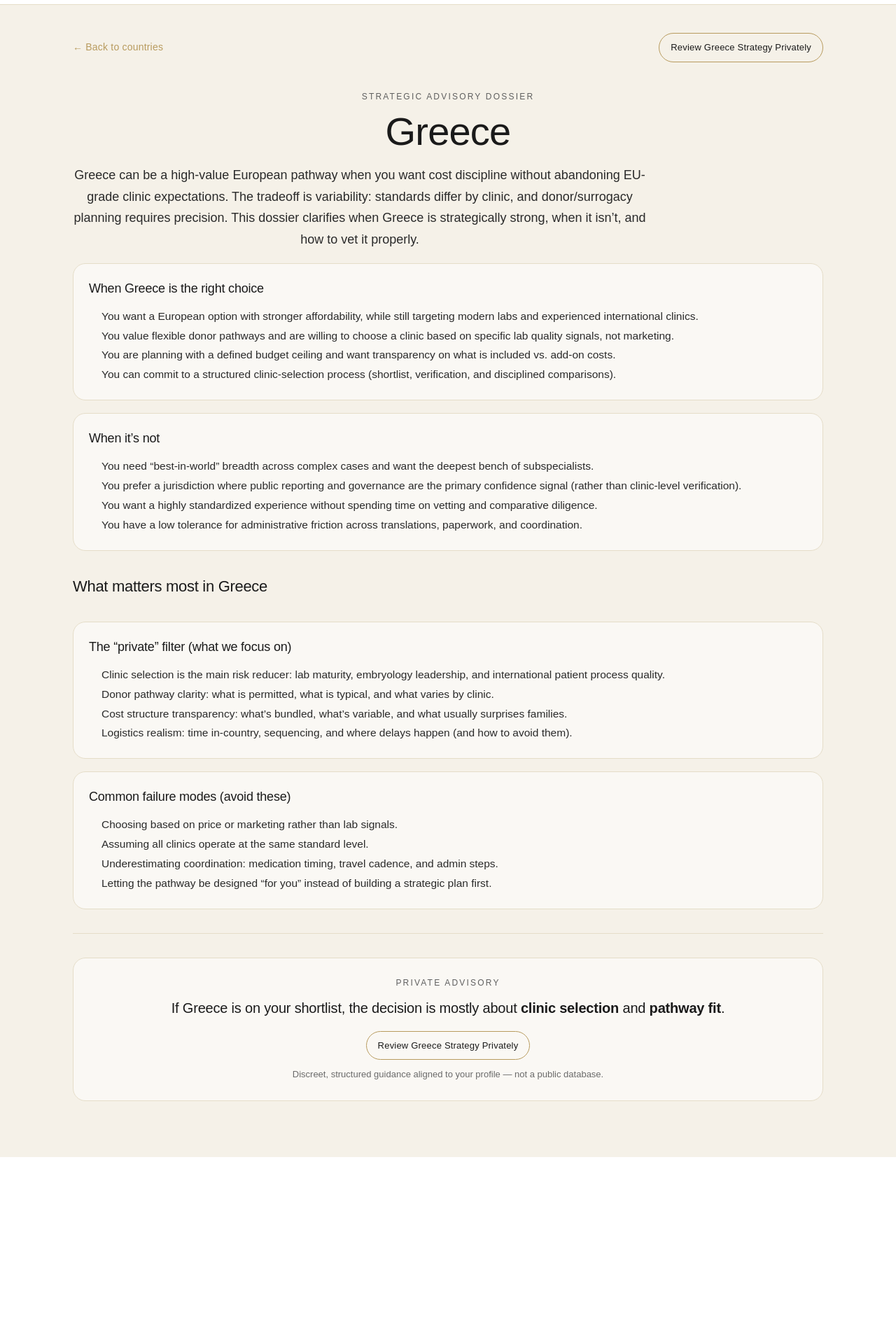
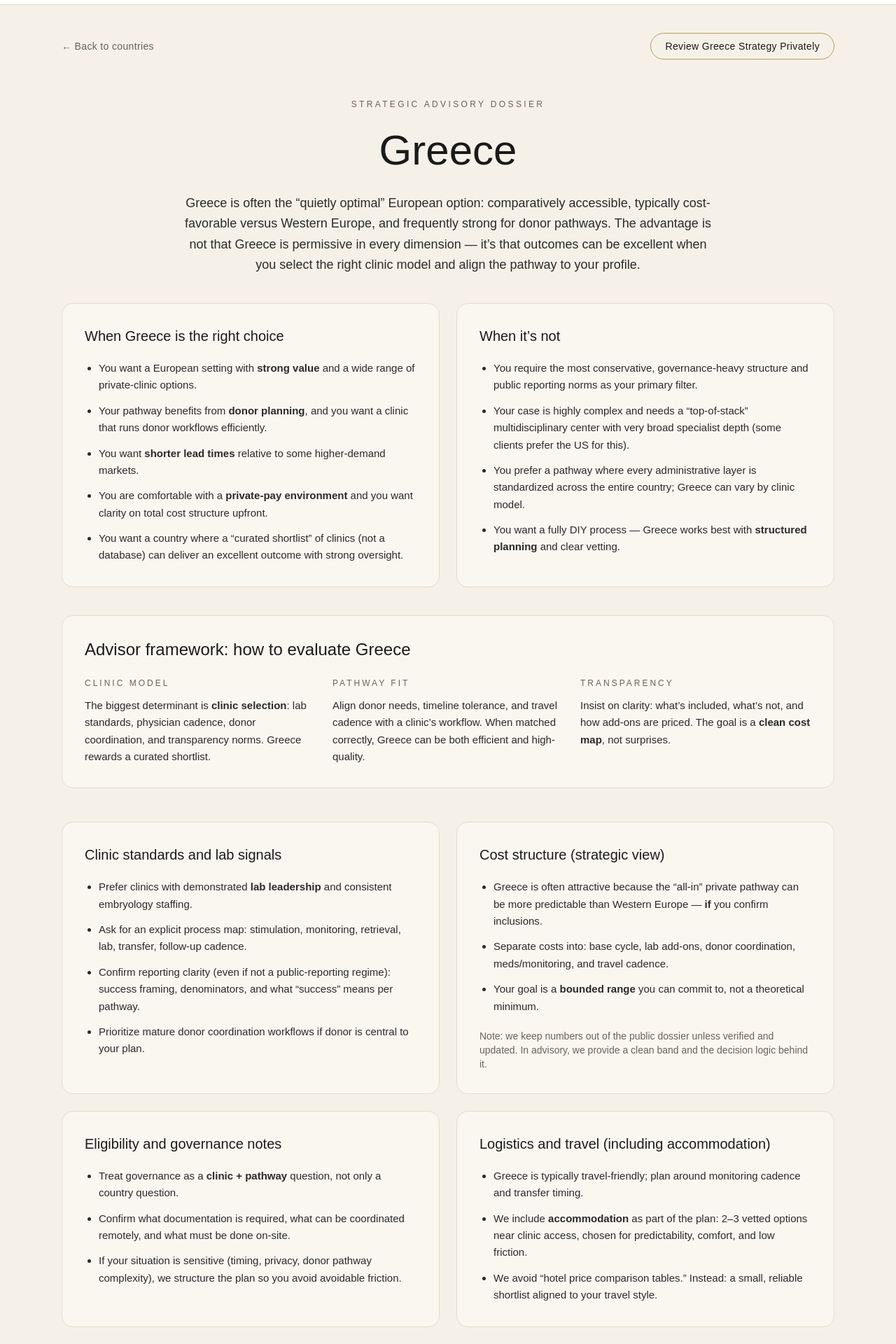
Before and after one commit to fmeliteintl-collab/fertilitycarehub-web, a Next.js app: page /countries/greece in a window 1280 px wide. Shown: the part 80-2000 px from the top of the page at 70% size. Before the commit the page ends 1733 px from the top, so only its background shows below. Built offline with nearby package versions, Linux system fonts and the light colour scheme.

Commit message:
Build Greece dossier

```diff
--- a/app/countries/greece/page.tsx
+++ b/app/countries/greece/page.tsx
@@ -1,264 +1,250 @@
 import Link from "next/link";
 
-export default function GreeceDossierPage() {
-  const PAGE_BG = "#F5F1E8";
-  const INK = "#1A1A1A";
-  const MUTED = "#5F5F5F";
-  const GOLD = "#B89B5E";
-  const BORDER = "#E5DDC8";
-  const CARD_BG = "rgba(255,255,255,0.55)";
-
-  const container: React.CSSProperties = {
-    maxWidth: 1120,
-    margin: "0 auto",
-    padding: "40px 24px 80px",
-  };
-
-  const topRow: React.CSSProperties = {
-    display: "flex",
-    alignItems: "center",
-    justifyContent: "space-between",
-    gap: 16,
-    marginBottom: 28,
-  };
-
-  const backLink: React.CSSProperties = {
-    color: GOLD,
-    textDecoration: "none",
-    fontSize: 14,
-    letterSpacing: 0.2,
-  };
-
-  const ctaBtn: React.CSSProperties = {
-    display: "inline-flex",
-    alignItems: "center",
-    justifyContent: "center",
-    padding: "10px 16px",
-    border: `1px solid ${GOLD}`,
-    borderRadius: 999,
-    color: INK,
-    background: "transparent",
-    textDecoration: "none",
-    fontSize: 13,
-    letterSpacing: 0.2,
-    whiteSpace: "nowrap",
-  };
-
-  const label: React.CSSProperties = {
-    fontSize: 12,
-    letterSpacing: 2.2,
-    color: MUTED,
-    textTransform: "uppercase",
-    marginBottom: 12,
-  };
-
-  const h1: React.CSSProperties = {
-    fontSize: 56,
-    lineHeight: 1.05,
-    letterSpacing: -0.8,
-    margin: 0,
-    color: INK,
-  };
-
-  const intro: React.CSSProperties = {
-    maxWidth: 820,
-    marginTop: 18,
-    fontSize: 18,
-    lineHeight: 1.7,
-    color: "#2A2A2A",
-  };
-
-  const grid: React.CSSProperties = {
-    display: "grid",
-    gridTemplateColumns: "1fr",
-    gap: 18,
-    marginTop: 34,
-  };
-
-  const twoCol: React.CSSProperties = {
-    display: "grid",
-    gridTemplateColumns: "1fr",
-    gap: 18,
-    marginTop: 18,
-  };
-
-  const card: React.CSSProperties = {
-    background: CARD_BG,
-    border: `1px solid ${BORDER}`,
-    borderRadius: 18,
-    padding: "22px 22px",
-  };
-
-  const cardTitle: React.CSSProperties = {
-    margin: 0,
-    marginBottom: 12,
-    fontSize: 18,
-    letterSpacing: -0.2,
-    color: INK,
-  };
-
-  const ul: React.CSSProperties = {
-    margin: 0,
-    paddingLeft: 18,
-    color: "#2A2A2A",
-    lineHeight: 1.8,
-    fontSize: 15.5,
-  };
-
-  const sectionTitle: React.CSSProperties = {
-    margin: 0,
-    marginTop: 34,
-    marginBottom: 10,
-    fontSize: 22,
-    letterSpacing: -0.3,
-    color: INK,
-  };
-
-  const small: React.CSSProperties = {
-    marginTop: 10,
-    fontSize: 13,
-    color: "#6A6A6A",
-    lineHeight: 1.65,
-  };
-
-  const divider: React.CSSProperties = {
-    height: 1,
-    background: BORDER,
-    marginTop: 34,
-  };
-
+export default function GreecePage() {
   return (
-    <main style={{ background: PAGE_BG, color: INK, minHeight: "100vh" }}>
-      <div style={container}>
-        {/* Top navigation */}
-        <div style={topRow}>
-          <Link href="/countries" style={backLink}>
+    <main className="min-h-screen bg-[#F5F1E8] text-[#1A1A1A]">
+      {/* Top utility bar */}
+      <div className="max-w-6xl mx-auto px-6 pt-10">
+        <div className="flex items-center justify-between">
+          <Link
+            href="/countries"
+            className="text-sm tracking-wide text-[#6A6256] hover:text-[#1A1A1A]"
+          >
             ← Back to countries
           </Link>
 
-          <Link href="/consultation" style={ctaBtn}>
+          <Link
+            href="/consultation"
+            className="inline-flex items-center justify-center rounded-full border border-[#B89B5E] px-5 py-2 text-sm tracking-wide text-[#1A1A1A] hover:bg-[#F0E7D6]"
+          >
             Review Greece Strategy Privately
           </Link>
         </div>
+      </div>
 
-        {/* Header */}
-        <div style={{ textAlign: "center", paddingTop: 12 }}>
-          <div style={label}>Strategic advisory dossier</div>
-          <h1 style={h1}>Greece</h1>
+      {/* Hero */}
+      <section className="max-w-6xl mx-auto px-6 pt-14 pb-10">
+        <div className="text-center">
+          <div className="text-xs tracking-[0.28em] text-[#6A6256]">
+            STRATEGIC ADVISORY DOSSIER
+          </div>
 
-          <p style={intro}>
-            Greece can be a high-value European pathway when you want cost discipline without
-            abandoning EU-grade clinic expectations. The tradeoff is variability: standards differ
-            by clinic, and donor/surrogacy planning requires precision. This dossier clarifies when
-            Greece is strategically strong, when it isn’t, and how to vet it properly.
+          <h1 className="mt-5 text-5xl md:text-6xl leading-tight font-medium">
+            Greece
+          </h1>
+
+          <p className="mt-6 max-w-3xl mx-auto text-lg leading-relaxed text-[#2A2A2A]">
+            Greece is often the “quietly optimal” European option: comparatively accessible,
+            typically cost-favorable versus Western Europe, and frequently strong for donor pathways.
+            The advantage is not that Greece is permissive in every dimension — it’s that outcomes can
+            be excellent when you select the right clinic model and align the pathway to your profile.
           </p>
         </div>
+      </section>
 
-        {/* Core decision cards */}
-        <div style={twoCol}>
-          <div style={card}>
-            <h2 style={cardTitle}>When Greece is the right choice</h2>
-            <ul style={ul}>
+      {/* Two-column decision block */}
+      <section className="max-w-6xl mx-auto px-6 pb-10">
+        <div className="grid md:grid-cols-2 gap-6">
+          <div className="rounded-2xl border border-[#E5DDC8] bg-[#FAF7F1] p-8">
+            <h2 className="text-xl font-medium">When Greece is the right choice</h2>
+            <ul className="mt-5 space-y-3 text-[15px] leading-relaxed text-[#2A2A2A] list-disc pl-5">
               <li>
-                You want a European option with stronger affordability, while still targeting
-                modern labs and experienced international clinics.
+                You want a European setting with <strong>strong value</strong> and a wide range of
+                private-clinic options.
               </li>
               <li>
-                You value flexible donor pathways and are willing to choose a clinic based on
-                specific lab quality signals, not marketing.
+                Your pathway benefits from <strong>donor planning</strong>, and you want a clinic that
+                runs donor workflows efficiently.
               </li>
               <li>
-                You are planning with a defined budget ceiling and want transparency on what is
-                included vs. add-on costs.
+                You want <strong>shorter lead times</strong> relative to some higher-demand markets.
               </li>
               <li>
-                You can commit to a structured clinic-selection process (shortlist, verification,
-                and disciplined comparisons).
+                You are comfortable with a <strong>private-pay environment</strong> and you want clarity on
+                total cost structure upfront.
+              </li>
+              <li>
+                You want a country where a “curated shortlist” of clinics (not a database) can deliver
+                an excellent outcome with strong oversight.
               </li>
             </ul>
           </div>
 
-          <div style={card}>
-            <h2 style={cardTitle}>When it’s not</h2>
-            <ul style={ul}>
+          <div className="rounded-2xl border border-[#E5DDC8] bg-[#FAF7F1] p-8">
+            <h2 className="text-xl font-medium">When it’s not</h2>
+            <ul className="mt-5 space-y-3 text-[15px] leading-relaxed text-[#2A2A2A] list-disc pl-5">
               <li>
-                You need “best-in-world” breadth across complex cases and want the deepest bench of
-                subspecialists.
+                You require the most conservative, governance-heavy structure and public reporting norms
+                as your primary filter.
               </li>
               <li>
-                You prefer a jurisdiction where public reporting and governance are the primary
-                confidence signal (rather than clinic-level verification).
+                Your case is highly complex and needs a “top-of-stack” multidisciplinary center with very
+                broad specialist depth (some clients prefer the US for this).
               </li>
               <li>
-                You want a highly standardized experience without spending time on vetting and
-                comparative diligence.
+                You prefer a pathway where every administrative layer is standardized across the entire country;
+                Greece can vary by clinic model.
               </li>
               <li>
-                You have a low tolerance for administrative friction across translations, paperwork,
-                and coordination.
+                You want a fully DIY process — Greece works best with <strong>structured planning</strong> and
+                clear vetting.
               </li>
             </ul>
           </div>
         </div>
+      </section>
 
-        {/* What matters most */}
-        <h3 style={sectionTitle}>What matters most in Greece</h3>
-        <div style={grid}>
-          <div style={card}>
-            <h2 style={cardTitle}>The “private” filter (what we focus on)</h2>
-            <ul style={ul}>
+      {/* Framework */}
+      <section className="max-w-6xl mx-auto px-6 pb-12">
+        <div className="rounded-2xl border border-[#E5DDC8] bg-[#FAF7F1] p-8">
+          <h2 className="text-2xl font-medium">Advisor framework: how to evaluate Greece</h2>
+
+          <div className="mt-6 grid md:grid-cols-3 gap-6">
+            <div>
+              <div className="text-xs tracking-[0.25em] text-[#6A6256]">CLINIC MODEL</div>
+              <p className="mt-3 text-[15px] leading-relaxed text-[#2A2A2A]">
+                The biggest determinant is <strong>clinic selection</strong>: lab standards, physician cadence,
+                donor coordination, and transparency norms. Greece rewards a curated shortlist.
+              </p>
+            </div>
+
+            <div>
+              <div className="text-xs tracking-[0.25em] text-[#6A6256]">PATHWAY FIT</div>
+              <p className="mt-3 text-[15px] leading-relaxed text-[#2A2A2A]">
+                Align donor needs, timeline tolerance, and travel cadence with a clinic’s workflow.
+                When matched correctly, Greece can be both efficient and high-quality.
+              </p>
+            </div>
+
+            <div>
+              <div className="text-xs tracking-[0.25em] text-[#6A6256]">TRANSPARENCY</div>
+              <p className="mt-3 text-[15px] leading-relaxed text-[#2A2A2A]">
+                Insist on clarity: what’s included, what’s not, and how add-ons are priced.
+                The goal is a <strong>clean cost map</strong>, not surprises.
+              </p>
+            </div>
+          </div>
+        </div>
+      </section>
+
+      {/* Core sections */}
+      <section className="max-w-6xl mx-auto px-6 pb-12">
+        <div className="grid md:grid-cols-2 gap-6">
+          <div className="rounded-2xl border border-[#E5DDC8] bg-[#FAF7F1] p-8">
+            <h3 className="text-xl font-medium">Clinic standards and lab signals</h3>
+            <ul className="mt-5 space-y-3 text-[15px] leading-relaxed text-[#2A2A2A] list-disc pl-5">
               <li>
-                Clinic selection is the main risk reducer: lab maturity, embryology leadership, and
-                international patient process quality.
+                Prefer clinics with demonstrated <strong>lab leadership</strong> and consistent embryology staffing.
               </li>
               <li>
-                Donor pathway clarity: what is permitted, what is typical, and what varies by clinic.
+                Ask for an explicit process map: stimulation, monitoring, retrieval, lab, transfer, follow-up cadence.
               </li>
               <li>
-                Cost structure transparency: what’s bundled, what’s variable, and what usually surprises
-                families.
+                Confirm reporting clarity (even if not a public-reporting regime): success framing, denominators,
+                and what “success” means per pathway.
               </li>
               <li>
-                Logistics realism: time in-country, sequencing, and where delays happen (and how to
-                avoid them).
+                Prioritize mature donor coordination workflows if donor is central to your plan.
               </li>
             </ul>
           </div>
 
-          <div style={card}>
-            <h2 style={cardTitle}>Common failure modes (avoid these)</h2>
-            <ul style={ul}>
-              <li>Choosing based on price or marketing rather than lab signals.</li>
-              <li>Assuming all clinics operate at the same standard level.</li>
-              <li>Underestimating coordination: medication timing, travel cadence, and admin steps.</li>
-              <li>Letting the pathway be designed “for you” instead of building a strategic plan first.</li>
+          <div className="rounded-2xl border border-[#E5DDC8] bg-[#FAF7F1] p-8">
+            <h3 className="text-xl font-medium">Cost structure (strategic view)</h3>
+            <ul className="mt-5 space-y-3 text-[15px] leading-relaxed text-[#2A2A2A] list-disc pl-5">
+              <li>
+                Greece is often attractive because the “all-in” private pathway can be more predictable than
+                Western Europe — <strong>if</strong> you confirm inclusions.
+              </li>
+              <li>
+                Separate costs into: base cycle, lab add-ons, donor coordination, meds/monitoring, and travel cadence.
+              </li>
+              <li>
+                Your goal is a <strong>bounded range</strong> you can commit to, not a theoretical minimum.
+              </li>
+            </ul>
+            <p className="mt-5 text-sm text-[#6A6256]">
+              Note: we keep numbers out of the public dossier unless verified and updated. In advisory, we provide
+              a clean band and the decision logic behind it.
+            </p>
+          </div>
+
+          <div className="rounded-2xl border border-[#E5DDC8] bg-[#FAF7F1] p-8">
+            <h3 className="text-xl font-medium">Eligibility and governance notes</h3>
+            <ul className="mt-5 space-y-3 text-[15px] leading-relaxed text-[#2A2A2A] list-disc pl-5">
+              <li>
+                Treat governance as a <strong>clinic + pathway</strong> question, not only a country question.
+              </li>
+              <li>
+                Confirm what documentation is required, what can be coordinated remotely, and what must be done on-site.
+              </li>
+              <li>
+                If your situation is sensitive (timing, privacy, donor pathway complexity), we structure the plan so you
+                avoid avoidable friction.
+              </li>
+            </ul>
+          </div>
+
+          <div className="rounded-2xl border border-[#E5DDC8] bg-[#FAF7F1] p-8">
+            <h3 className="text-xl font-medium">Logistics and travel (including accommodation)</h3>
+            <ul className="mt-5 space-y-3 text-[15px] leading-relaxed text-[#2A2A2A] list-disc pl-5">
+              <li>
+                Greece is typically travel-friendly; plan around monitoring cadence and transfer timing.
+              </li>
+              <li>
+                We include <strong>accommodation</strong> as part of the plan: 2–3 vetted options near clinic access,
+                chosen for predictability, comfort, and low friction.
+              </li>
+              <li>
+                We avoid “hotel price comparison tables.” Instead: a small, reliable shortlist aligned to your travel style.
+              </li>
             </ul>
           </div>
         </div>
+      </section>
 
-        {/* CTA block */}
-        <div style={divider} />
+      {/* What we exclude */}
+      <section className="max-w-6xl mx-auto px-6 pb-12">
+        <div className="rounded-2xl border border-[#E5DDC8] bg-[#FAF7F1] p-8">
+          <h3 className="text-xl font-medium">What we deliberately exclude (the private filter)</h3>
+          <div className="mt-5 grid md:grid-cols-2 gap-6">
+            <ul className="space-y-3 text-[15px] leading-relaxed text-[#2A2A2A] list-disc pl-5">
+              <li>Exhaustive clinic lists (we curate a shortlist, not 300 options).</li>
+              <li>DIY visa/playbook instructions (we provide trusted coordination, not bureaucracy).</li>
+              <li>Public “database style” treatment encyclopedias (we focus on strategic decisions).</li>
+            </ul>
+            <ul className="space-y-3 text-[15px] leading-relaxed text-[#2A2A2A] list-disc pl-5">
+              <li>Hotel price grids (we recommend 2–3 vetted options; the goal is smooth execution).</li>
+              <li>Overly broad claims without verification (we prioritize accuracy and updated intel).</li>
+              <li>One-size-fits-all advice (pathway fit is the product).</li>
+            </ul>
+          </div>
+        </div>
+      </section>
 
-        <section style={{ marginTop: 34 }}>
-          <div style={{ ...card, textAlign: "center", padding: "26px 22px" }}>
-            <div style={label}>Private advisory</div>
-            <div style={{ fontSize: 20, letterSpacing: -0.2 }}>
-              If Greece is on your shortlist, the decision is mostly about <b>clinic selection</b> and{" "}
-              <b>pathway fit</b>.
-            </div>
+      {/* CTA */}
+      <section className="max-w-6xl mx-auto px-6 pb-16">
+        <div className="rounded-2xl border border-[#E5DDC8] bg-[#FAF7F1] p-10 text-center">
+          <h3 className="text-2xl font-medium">Private advisory, not a public database.</h3>
+          <p className="mt-4 max-w-2xl mx-auto text-[15px] leading-relaxed text-[#2A2A2A]">
+            If Greece is on your shortlist, the decisive step is selecting the right clinic model and structuring the
+            pathway around your profile. We’ll map the plan, vet the shortlist, and provide a clean execution route.
+          </p>
 
-            <div style={{ marginTop: 18 }}>
-              <Link href="/consultation" style={ctaBtn}>
-                Review Greece Strategy Privately
-              </Link>
-            </div>
+          <div className="mt-7 flex items-center justify-center">
+            <Link
+              href="/consultation"
+              className="inline-flex items-center justify-center rounded-full border border-[#B89B5E] px-6 py-3 text-sm tracking-wide text-[#1A1A1A] hover:bg-[#F0E7D6]"
+            >
+              Request Private Advisory Review
+            </Link>
+          </div>
 
-            <div style={small}>
-              Discreet, structured guidance aligned to your profile — not a public database.
-            </div>
+          <div className="mt-3 text-xs tracking-wide text-[#6A6256]">
+            Discreet, structured guidance aligned to your profile and jurisdictional constraints.
           </div>
-        </section>
-      </div>
+        </div>
+      </section>
     </main>
   );
 }
```
